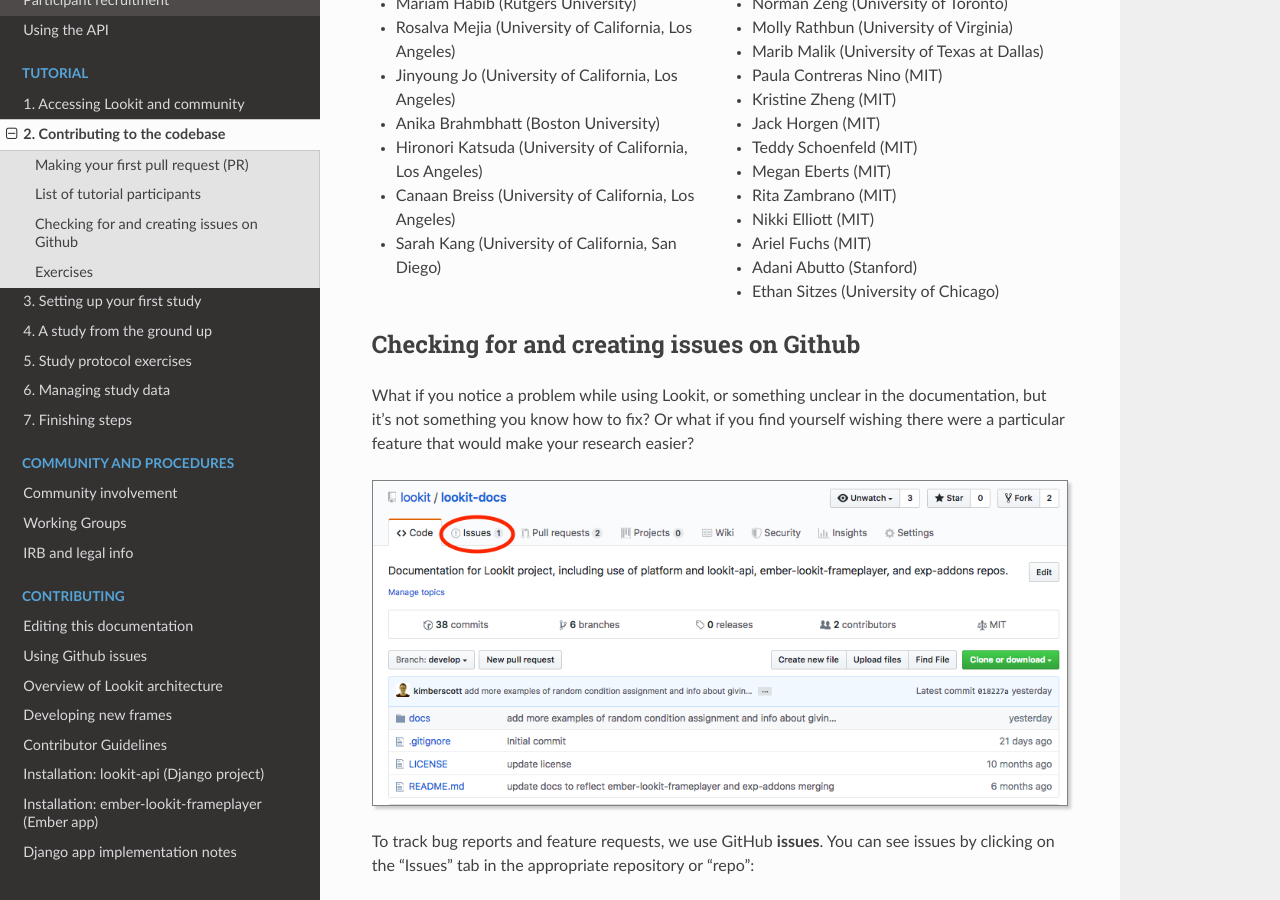
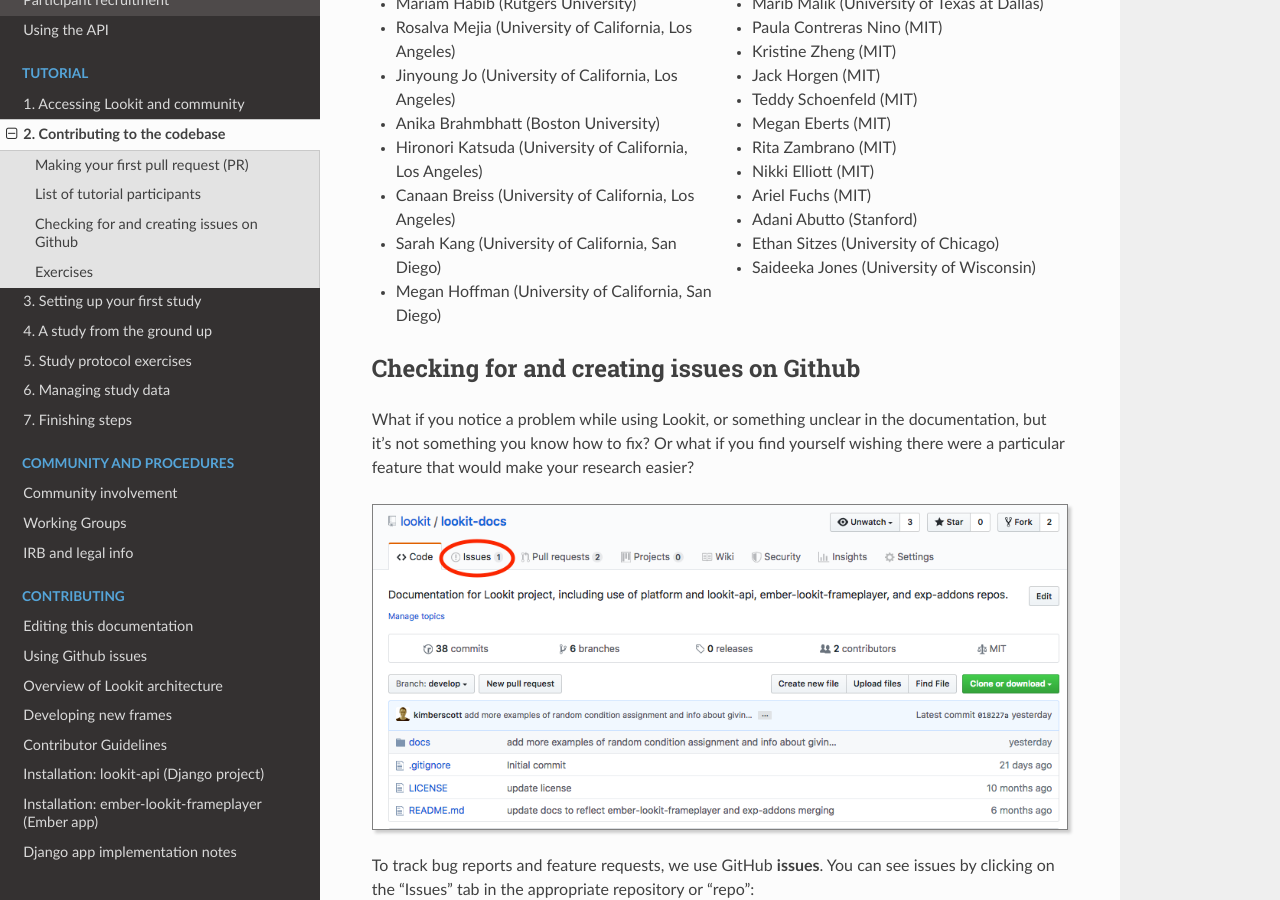
Before and after one commit to lookit/lookit-docs, a Sphinx documentation site: the page built from docs/source/tutorial-contributing.rst, in a window 1280 px wide and 900 px high, scrolled down 7545 px. Built offline with Sphinx 7.4.7 and the Read the Docs theme 2.0.0, drawn with Linux system fonts in a browser that asks for light colours.

Commit message:
Add tutorial participant list

```diff
--- a/docs/source/tutorial-contributing.rst
+++ b/docs/source/tutorial-contributing.rst
@@ -308,6 +308,7 @@
 - Ariel Fuchs (MIT)
 - Adani Abutto (Stanford)
 - Ethan Sitzes (University of Chicago)
+- Saideeka Jones (University of Wisconsin)
 
 Checking for and creating issues on Github
 -------------------------------------------
```
